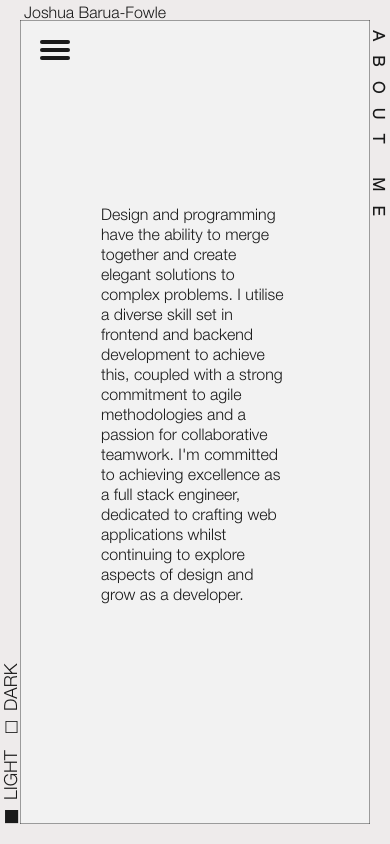
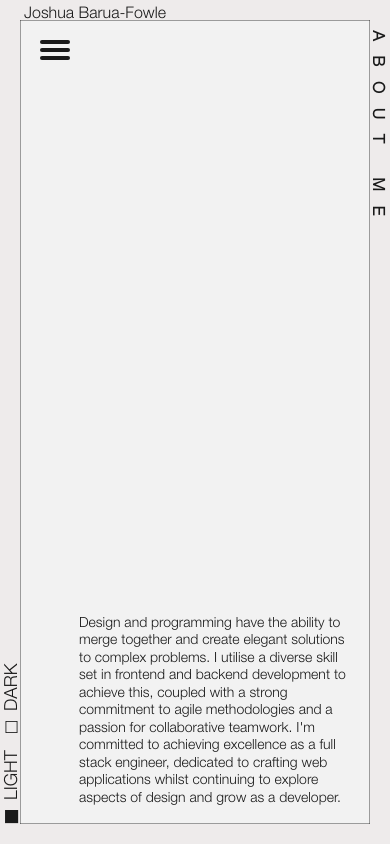
Before and after one commit to joshuabarua/portfolio, a React (Create React App) app: page / in a window 390 px wide. Built offline with nearby package versions, Linux system fonts and the light colour scheme.

Commit message:
Styling mobile about page

```diff
--- a/src/Pages/Mobile/AboutMobile.jsx
+++ b/src/Pages/Mobile/AboutMobile.jsx
@@ -6,9 +6,9 @@ function AboutMobile() {
 	return (
 		<>
 			<h1 className="wrapped-text text-md mr-[-1px] md:text-2xl text-dark-text dark:text-light-text page-title">About Me</h1>
-			<div className="w-[100%] flex justify-center items-center flex-col">
-				<div className="px-[5rem] flex flex-col justify-center items-center">
-					<p className="wrapped-text text-dark-text backdrop-opacity-30 backdrop-blur-xl dark:text-light-text text-base leading-tight md:text-md lg:text-lg pb-8">{about}</p>
+			<div className="w-[100%] flex items-end flex-col-reverse">
+				<div className="flex items-end flex-col-reverse w-5/6 ">
+					<p className="wrapped-text text-dark-text backdrop-opacity-30 backdrop-blur-xl dark:text-light-text text-sm leading-tight sm:text-lg pb-4 pr-4">{about}</p>
 				</div>
 			</div>
 		</>
```
